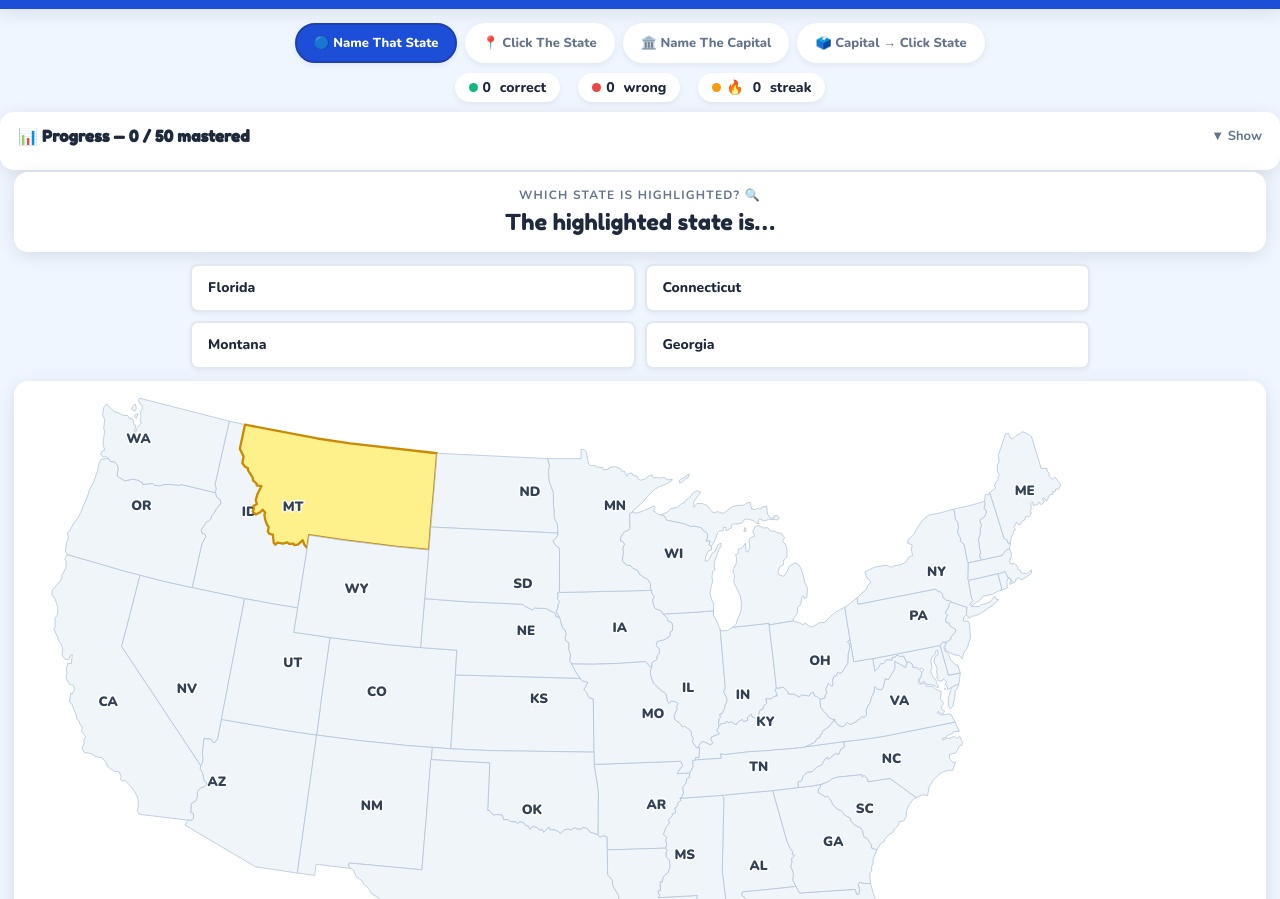
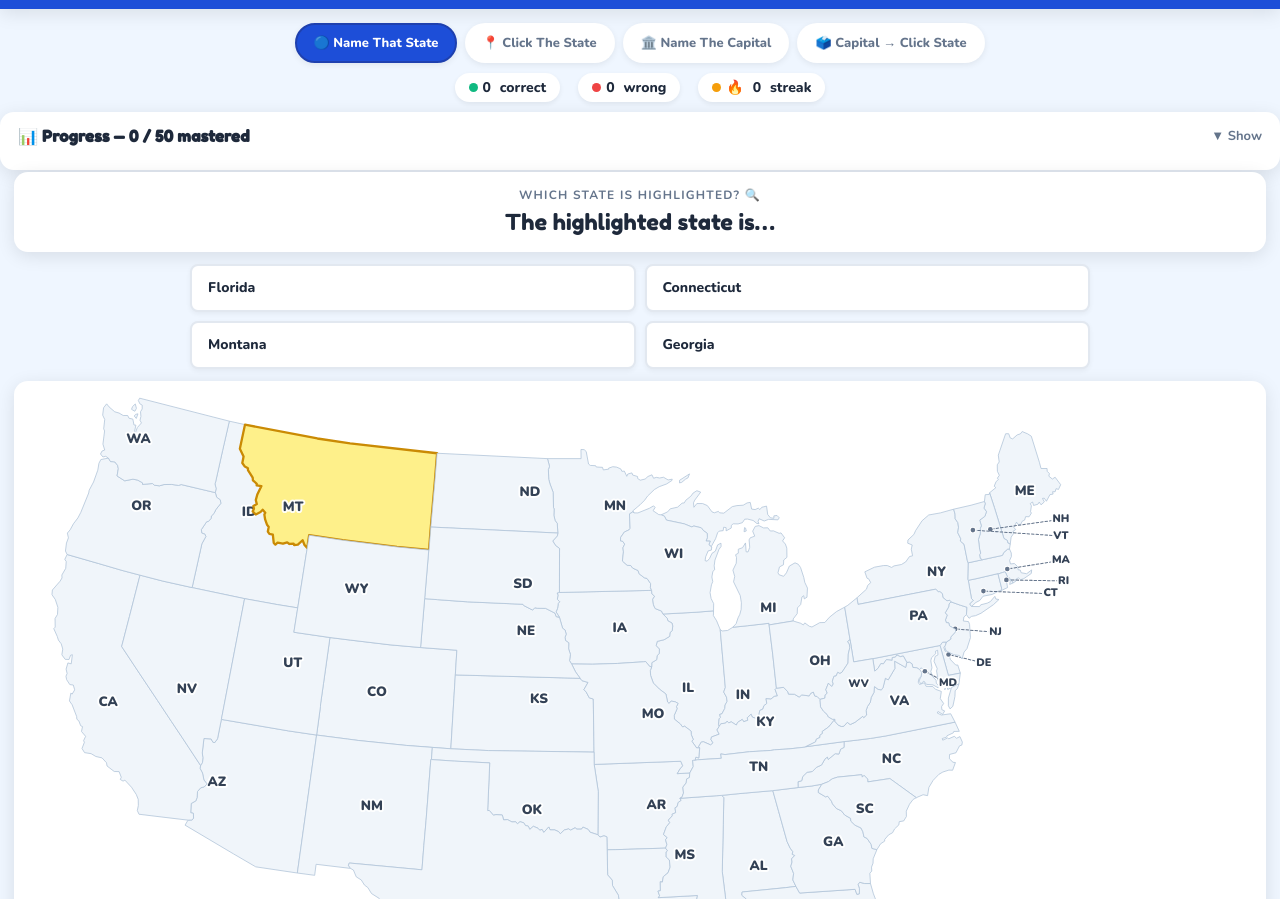
Before and after one commit to NeumanGames/usa-quiz, a plain HTML site: page index.html in a window 1280 px wide. Shown: the part 53-952 px from the top of the page. Drawn offline with nearby package versions, Linux system fonts and the light colour scheme.

Commit message:
Adjusted State Abbreviations

```diff
--- a/index.html
+++ b/index.html
@@ -260,9 +260,9 @@ const STATES = [
 
 // Manual centroid overrides for better label placement on small/odd-shaped states
 const CENTROID_OVERRIDES = {
-  MI:[534,600], MD:[780,775], DE:[815,760], RI:[870,703],
-  CT:[845,712], NJ:[820,742], MA:[858,695], NH:[850,660],
-  VT:[835,658], WV:[735,793], FL:[660,440]
+  MI:[580,170], MD:[720,228], DE:[748,212], RI:[810,148],
+  CT:[800,158], NJ:[757,188], MA:[808,132], NH:[808,100],
+  VT:[808,113], FL:[660,440]
 };
 
 let mode='states-mc', answered=false, currentQ=null;
@@ -355,18 +355,15 @@ function buildMap(highlightAbbr,clickable){
   svg.innerHTML='';
   // Inset borders
   const borders=[
-    {x:5,y:505,w:218,h:100,label:'Alaska'},
-    {x:228,y:505,w:215,h:100,label:'Hawaii'}
+    {x:8,y:503,w:103,h:83,abbr:'AK'},
+    {x:213,y:503,w:110,h:77,abbr:'HI'}
   ];
   borders.forEach(b=>{
     const r=document.createElementNS('http://www.w3.org/2000/svg','rect');
     r.setAttribute('x',b.x);r.setAttribute('y',b.y);r.setAttribute('width',b.w);r.setAttribute('height',b.h);
     r.setAttribute('fill','none');r.setAttribute('stroke','#CBD5E1');r.setAttribute('stroke-width','0.8');r.setAttribute('rx','4');
     svg.appendChild(r);
-    const t=document.createElementNS('http://www.w3.org/2000/svg','text');
-    t.setAttribute('x',b.x+b.w/2);t.setAttribute('y',b.y+b.h-4);
-    t.setAttribute('text-anchor','middle');t.setAttribute('class','inset-label');
-    t.textContent=b.label;svg.appendChild(t);
+    // AK/HI labels drawn after all state paths — see end of buildMap
   });
 
   STATES.forEach(state=>{
@@ -385,36 +382,90 @@ function buildMap(highlightAbbr,clickable){
     svg.appendChild(path);
 
     if(showAbbr){
+      // AK and HI are handled by inset box rendering above
+      if(state.abbr==='AK'||state.abbr==='HI') return;
       const oc=CENTROID_OVERRIDES[state.abbr];
       const raw=STATE_CENTROIDS[state.abbr];
       const cx=oc?oc[0]:raw[0], cy=oc?oc[1]:raw[1];
+      // Skip if label would land inside inset area or outside viewBox
+      if(cy>498||cx<5||cx>955) return;
       const tiny=['CT','DE','RI','NJ','NH','VT','MA','MD','WV'];
-      // Font size scales with viewBox (960 wide). At full width, 9px; smaller screens stay readable.
-      // SVG viewBox is 960 wide; we scale font so it's always proportional to state size.
-      const baseFontSize = tiny.includes(state.abbr) ? 7.5 : 10.5;
-      const t=document.createElementNS('http://www.w3.org/2000/svg','text');
-      t.setAttribute('x',cx);t.setAttribute('y',cy);
-      t.setAttribute('text-anchor','middle');t.setAttribute('dominant-baseline','middle');
-      t.setAttribute('class','state-label');
-      t.setAttribute('font-size', baseFontSize);
-      // Bold stroke behind text for legibility at small sizes
+      const baseFontSize = tiny.includes(state.abbr) ? 8.5 : 10.5;
+      // Leader lines for small/offset states
+      const leaderTargets = {
+        CT:[748,156], RI:[764,147], NJ:[726,186], NH:[753,108],
+        VT:[739,108], MA:[766,138], MD:[703,218], DE:[720,206]
+      };
+      if(leaderTargets[state.abbr] && oc){
+        // Use actual STATE_CENTROIDS as the definitive dot endpoint
+        const rc=STATE_CENTROIDS[state.abbr];
+        const [tx,ty] = [rc[0],rc[1]];
+        const dist = Math.sqrt((cx-tx)**2+(cy-ty)**2);
+        if(dist > 8){
+          const line=document.createElementNS('http://www.w3.org/2000/svg','line');
+          line.setAttribute('x1',cx);line.setAttribute('y1',cy);
+          line.setAttribute('x2',tx);line.setAttribute('y2',ty);
+          line.setAttribute('stroke','#64748B');line.setAttribute('stroke-width','0.8');
+          line.setAttribute('stroke-linecap','round');
+          line.setAttribute('stroke-dasharray','2,1.5');
+          line.setAttribute('pointer-events','none');
+          svg.appendChild(line);
+          // Filled dot clearly at state centroid
+          const dotOuter=document.createElementNS('http://www.w3.org/2000/svg','circle');
+          dotOuter.setAttribute('cx',tx);dotOuter.setAttribute('cy',ty);dotOuter.setAttribute('r','2.5');
+          dotOuter.setAttribute('fill','#fff');dotOuter.setAttribute('pointer-events','none');
+          svg.appendChild(dotOuter);
+          const dot=document.createElementNS('http://www.w3.org/2000/svg','circle');
+          dot.setAttribute('cx',tx);dot.setAttribute('cy',ty);dot.setAttribute('r','1.8');
+          dot.setAttribute('fill','#64748B');dot.setAttribute('pointer-events','none');
+          svg.appendChild(dot);
+        }
+      }
+      // Stroke halo behind text
       const ts=document.createElementNS('http://www.w3.org/2000/svg','text');
       ts.setAttribute('x',cx);ts.setAttribute('y',cy);
       ts.setAttribute('text-anchor','middle');ts.setAttribute('dominant-baseline','middle');
       ts.setAttribute('font-family','Nunito, sans-serif');
       ts.setAttribute('font-weight','900');
       ts.setAttribute('font-size', baseFontSize);
-      ts.setAttribute('stroke','rgba(255,255,255,0.85)');
-      ts.setAttribute('stroke-width','2.5');
+      ts.setAttribute('stroke','rgba(255,255,255,0.92)');
+      ts.setAttribute('stroke-width','3');
       ts.setAttribute('stroke-linejoin','round');
       ts.setAttribute('fill','none');
       ts.setAttribute('pointer-events','none');
       ts.textContent=state.abbr;
       svg.appendChild(ts);
+      // Main label
+      const t=document.createElementNS('http://www.w3.org/2000/svg','text');
+      t.setAttribute('x',cx);t.setAttribute('y',cy);
+      t.setAttribute('text-anchor','middle');t.setAttribute('dominant-baseline','middle');
+      t.setAttribute('class','state-label');
+      t.setAttribute('font-size', baseFontSize);
       t.textContent=state.abbr;
       svg.appendChild(t);
     }
   });
+
+  // Draw AK/HI abbreviations LAST so they appear on top of all state paths
+  if(showAbbr){
+    const insetCentroids={AK:[68.0,528.0],HI:[275.5,539.5]};
+    [{abbr:'AK'},{abbr:'HI'}].forEach(b=>{
+      const ic=insetCentroids[b.abbr];
+      const ts=document.createElementNS('http://www.w3.org/2000/svg','text');
+      ts.setAttribute('x',ic[0]);ts.setAttribute('y',ic[1]);
+      ts.setAttribute('text-anchor','middle');ts.setAttribute('dominant-baseline','middle');
+      ts.setAttribute('font-family','Nunito, sans-serif');ts.setAttribute('font-weight','900');
+      ts.setAttribute('font-size','10.5');ts.setAttribute('stroke','rgba(255,255,255,0.92)');
+      ts.setAttribute('stroke-width','3');ts.setAttribute('stroke-linejoin','round');
+      ts.setAttribute('fill','none');ts.setAttribute('pointer-events','none');
+      ts.textContent=b.abbr;svg.appendChild(ts);
+      const t=document.createElementNS('http://www.w3.org/2000/svg','text');
+      t.setAttribute('x',ic[0]);t.setAttribute('y',ic[1]);
+      t.setAttribute('text-anchor','middle');t.setAttribute('dominant-baseline','middle');
+      t.setAttribute('class','state-label');t.setAttribute('font-size','10.5');
+      t.textContent=b.abbr;svg.appendChild(t);
+    });
+  }
 }
 
 function toggleAbbr(v){
@@ -425,6 +476,27 @@ function toggleAbbr(v){
   // Re-flash answers if already answered
   if(answered&&currentQ){
     flashAnswers();
+  }
+
+  // Draw AK/HI abbreviations LAST so they appear on top of state paths
+  if(showAbbr){
+    const insetCentroids={AK:[68.0,528.0],HI:[275.5,539.5]};
+    [{abbr:'AK'},{abbr:'HI'}].forEach(b=>{
+      const ic=insetCentroids[b.abbr];
+      const ts=document.createElementNS('http://www.w3.org/2000/svg','text');
+      ts.setAttribute('x',ic[0]);ts.setAttribute('y',ic[1]);
+      ts.setAttribute('text-anchor','middle');ts.setAttribute('dominant-baseline','middle');
+      ts.setAttribute('font-family','Nunito, sans-serif');ts.setAttribute('font-weight','900');
+      ts.setAttribute('font-size','10.5');ts.setAttribute('stroke','rgba(255,255,255,0.92)');
+      ts.setAttribute('stroke-width','3');ts.setAttribute('stroke-linejoin','round');
+      ts.setAttribute('fill','none');ts.setAttribute('pointer-events','none');
+      ts.textContent=b.abbr;svg.appendChild(ts);
+      const t=document.createElementNS('http://www.w3.org/2000/svg','text');
+      t.setAttribute('x',ic[0]);t.setAttribute('y',ic[1]);
+      t.setAttribute('text-anchor','middle');t.setAttribute('dominant-baseline','middle');
+      t.setAttribute('class','state-label');t.setAttribute('font-size','10.5');
+      t.textContent=b.abbr;svg.appendChild(t);
+    });
   }
 }
 
```
